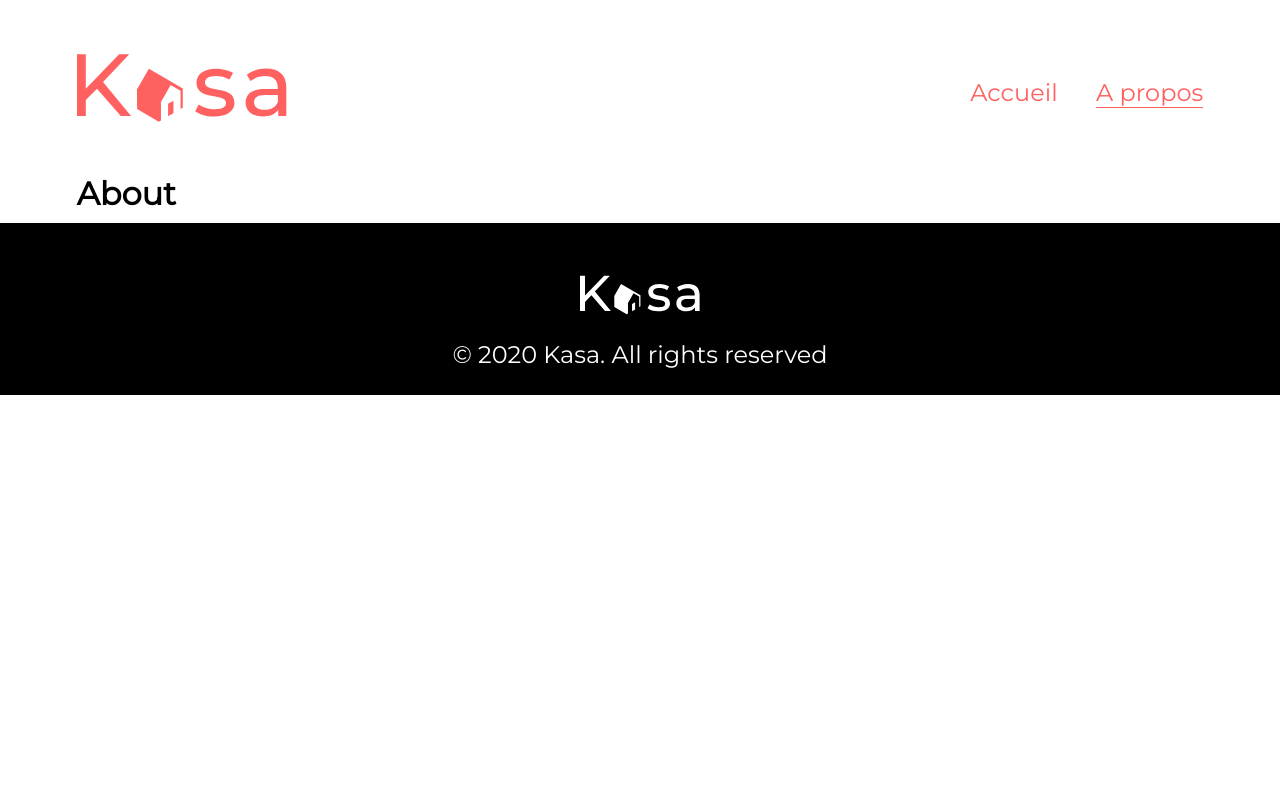
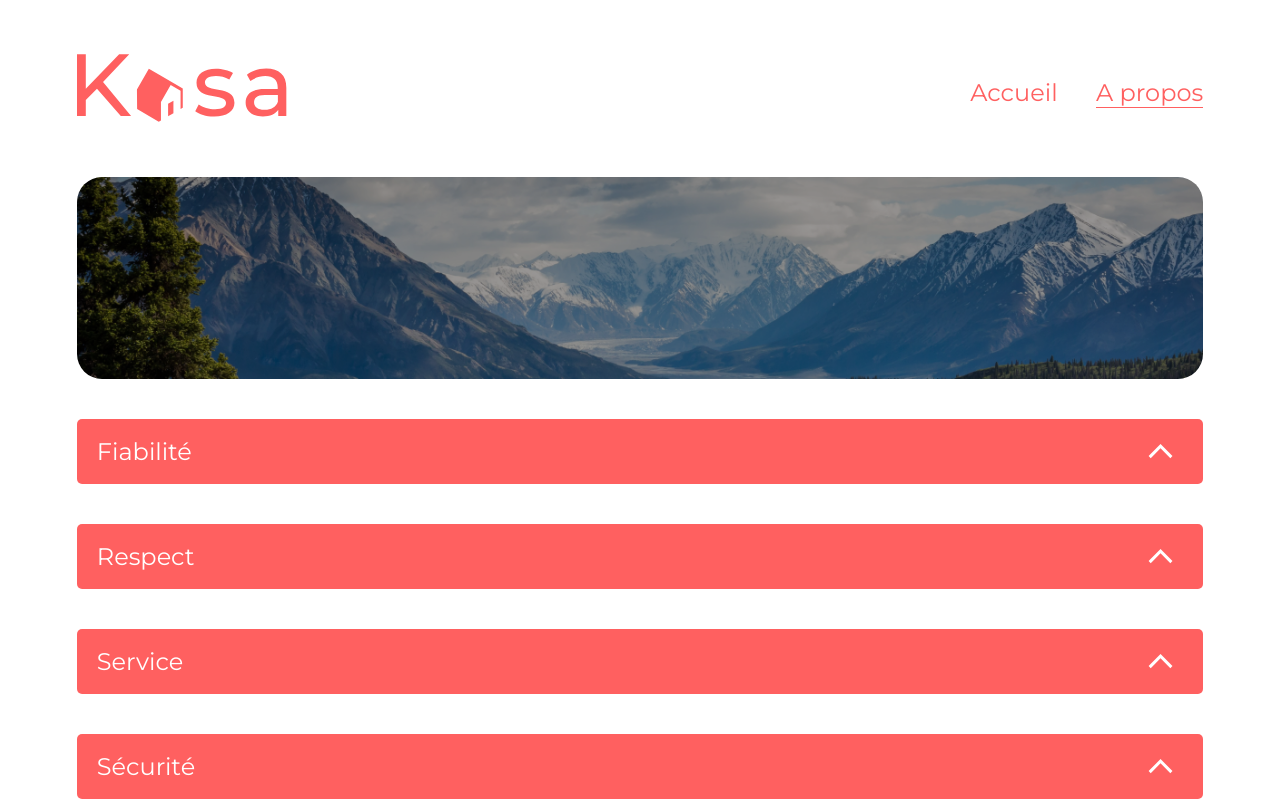
Before and after one commit to ArthurB2077/kasa, a React (Create React App) app: page /about in a window 1280 px wide. Shown: the top 801 px of the page. Built offline with nearby package versions, Linux system fonts and the light colour scheme.

Commit message:
OP11-25: component about done

```diff
--- a/src/assets/text.js
+++ b/src/assets/text.js
@@ -1,10 +1,17 @@
 const text = {
-    navigationTitle1: "Accueil",
-    navigationTitle2: "A propos",
-    bannerHomeTitle1: "Chez vous, partout et ailleurs",
-    dropdownDescription: "Description",
-    dropdownEquipement: "Équipements",
-    footerTitle: "© 2020 Kasa. All rights reserved",
+    navigationTitle1: 'Accueil',
+    navigationTitle2: 'A propos',
+    bannerHomeTitle1: 'Chez vous, partout et ailleurs',
+    dropdownDescription: 'Description',
+    dropdownEquipement: 'Équipements',
+    footerTitle: '© 2020 Kasa. All rights reserved',
+    aboutTitles: ['Fiabilité', 'Respect', 'Service', 'Sécurité'],
+    aboutContent:
+    ['Les annonces postées sur Kasa garantissent une fiabilité totale. Les photos sont conformes aux logements, et toutes les informations sont régulièrement vérifiées par nos équipes.',
+        'La bienveillance fait partie des valeurs fondatrices de Kasa. Tout comportement discriminatoire ou de perturbation du voisinage entraînera une exclusion de notre plateforme.',
+        "Nos équipes se tiennent à votre disposition pour vous fournir une expérience parfaite. N'hésitez pas à nous contacter si vous avez la moindre question.",
+        "La sécurité est la priorité de Kasa. Aussi bien pour nos hôtes que pour les voyageurs, chaque logement correspond aux critères de sécurité établis par nos services. En laissant une note aussi bien à l'hôte qu'au locataire, cela permet à nos équipes de vérifier que les standards sont bien respectés. Nous organisons également des ateliers sur la sécurité domestique pour nos hôtes.",
+    ],
 };
 
 export default text;
--- a/src/components/Dropdown/index.tsx
+++ b/src/components/Dropdown/index.tsx
@@ -1,17 +1,18 @@
 import { useState } from 'react';
-import text from '../../assets/text';
 
 interface Props {
-    content: string | string[]
+    title: string,
+    content: string | string[],
+    size: 'sm' | 'xl'
 };
 
 const Dropdown = (props: Props) => {
     const [open, setOpen] = useState<boolean>(false);
 
     return(
-        <div className='dropdown-sm dropdown'>
+        <div className={`${props.size === 'sm' ? 'dropdown-sm dropdown' : 'dropdown'}`}>
             <div className='dropdown-header'>
-                <h2 className='dropdown-title'>{Array.isArray(props.content) ? text.dropdownEquipement : text.dropdownDescription}</h2>
+                <h2 className='dropdown-title'>{props.title}</h2>
                 <span className='dropdown-arrow-container' onClick={() => setOpen(!open)}>
                     <svg className={`dropdown-arrow ${open ? 'close-arrow' : ''}`} width="25" height="15" viewBox="0 0 25 15" fill="none" xmlns="http://www.w3.org/2000/svg" >
                         <path d="M2.6635 0.859489L0.530579 3.00462L12.4605 14.9233L24.3904 2.99257L22.2575 0.859489L12.4605 10.6572L2.6635 0.859489Z" fill="white"/>
--- a/src/index.tsx
+++ b/src/index.tsx
@@ -7,6 +7,7 @@
 import Home from './pages/Home';
 import HousingSheet from './pages/HousingSheet';
 import './style/main.css';
+import About from './pages/About';
 
 ReactDOM.render(
   <BrowserRouter>
@@ -16,7 +17,7 @@
         <Routes>
           <Route path='/' element={<Home/>}></Route>
           <Route path='/housing/:id' element={<HousingSheet/>}></Route>
-          <Route path='/about' element={<h1>About</h1>}></Route>
+          <Route path='/about' element={<About/>}></Route>
           <Route path='*' element={<h1>404 not found</h1>}></Route>
         </Routes>
         <Footer/>
--- /dev/null
+++ b/src/pages/About/index.tsx
@@ -0,0 +1,18 @@
+import Banner from "../../layout/Banner";
+import BannerImage from './../../assets/about-banner.png';
+import Dropdown from "../../components/Dropdown";
+import text from "../../assets/text";
+
+const About = (): JSX.Element => {
+
+    return (
+        <>
+            <Banner image={BannerImage}/>
+            <div className='about-dropdown-container'>
+                {text.aboutTitles.map((ttl, index) => <Dropdown title={ttl} content={text.aboutContent[index]} size='xl'/>)}
+            </div>
+        </>
+    );
+};
+
+export default About;
--- a/src/pages/HousingSheet/index.tsx
+++ b/src/pages/HousingSheet/index.tsx
@@ -3,6 +3,7 @@
 import { Params } from 'react-router-dom';
 import { HousingContext } from '../../utils/context';
 import { Housing, ApiResponse } from '../../types';
+import text from '../../assets/text';
 import Description from "../../components/Description";
 import Dropdown from "../../components/Dropdown";
 import Gallery from "../../components/Gallery";
@@ -37,8 +38,8 @@
                                 <Gallery lodging={matchingLodging}/>
                                 <Description lodging={matchingLodging}/>
                                 <div className="housing-container-dropdowns">
-                                    <Dropdown content={matchingLodging.description}/>
-                                    <Dropdown content={matchingLodging.equipments}/>
+                                    <Dropdown title={text.dropdownDescription} content={matchingLodging.description} size='sm'/>
+                                    <Dropdown title={text.dropdownDescription} content={matchingLodging.equipments} size='sm'/>
                                 </div>
                             </>
                         }
--- a/src/style/main.css
+++ b/src/style/main.css
@@ -548,6 +548,10 @@
   }
 }
 
+.about-dropdown-container {
+  margin-bottom: 5vh;
+}
+
 .logo-red path {
   fill: #FF6060;
 }
--- a/src/style/pages/_about.scss
+++ b/src/style/pages/_about.scss
@@ -0,0 +1,3 @@
+.about-dropdown-container {
+    margin-bottom: $space-between-components;
+};
```
